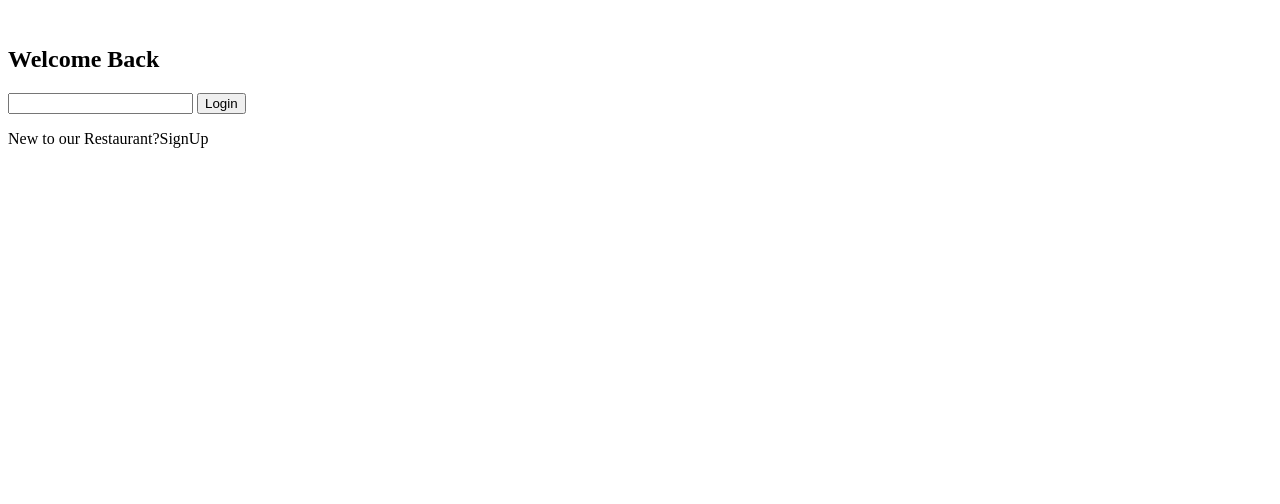
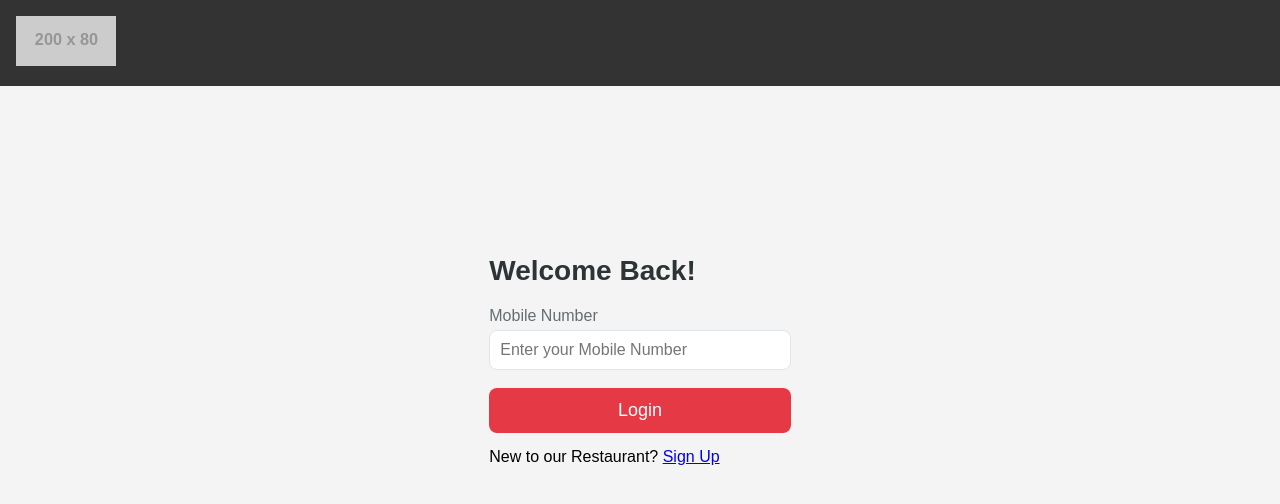
Before and after one commit to poojammokashi/restaurant-app, a plain HTML site: page login.html in a window 1280 px wide. Drawn offline with Linux system fonts and the light colour scheme; placeholder pictures from the web are drawn by us.

Commit message:
login Page added

```diff
--- a/login.html
+++ b/login.html
@@ -4,30 +4,32 @@
     <meta charset="UTF-8">
     <meta name="viewport" content="width=device-width, initial-scale=1.0">
     <title>Document</title>
+    <link rel="stylesheet" href="index.css">
+    <link rel="stylesheet" href="user-registration.css">
 </head>
 <body>
     <!-- header -->
      <header>
-        <nav>
-            <div>
-                <a href="#"><img src="" alt=""></a>
+        <nav class="navbar">
+            <div class="logo">
+                <a href="index.html"><img src="https://placehold.co/200x80?text=ShopLogo" alt="shop-logo"></a>
             </div>
         </nav>
      </header>
      <!-- form -->
       <div class="form-container">
         <form action="">
-            <h2>Welcome Back</h2>
+            <h2>Welcome Back!</h2>
             <div class="form-group">
-                <label for="mobile-number">
-                    <input type="number" id="mobile-number">
-                </label>
+                <label for="mobile-number">Mobile Number</label>
+                    <input type="number" id="mobile-number" placeholder="Enter your Mobile Number"/>
+
                 <button>
                     Login
                 </button>
             </div>
+            <p>New to our Restaurant? <a href="sign-up.html">Sign Up</a></p>
         </form>
-        <p>New to our Restaurant?SignUp</p>
-      </div>
+    </div>
 </body>
 </html>
--- /dev/null
+++ b/user-registration.css
@@ -0,0 +1,84 @@
+*{
+    margin: 0;
+    padding: 0;
+    box-sizing: border-box;
+    font-family: 'Arial', sans-serif;
+}
+
+/* full height container to center content */
+
+body{
+    height: 100vh;
+    display: flex;
+    flex-direction: column;
+}
+
+.form-container{
+    height: calc(100vh - 80px);
+    display: flex;
+    justify-content: center;
+    align-items: center;
+}
+
+/* Login form styling */
+
+.login-form{
+    background-color: #ffffff;
+    width: 100%;
+    max-width: 400px;
+    padding: 40px;
+    border-radius: 12px;
+    box-shadow: 0 8px 15px rgba(0, 0, 0, 0.1);
+    text-align: center;
+}
+
+h2{
+    margin-bottom: 20px;
+    color: #2d3436;
+    font-size: 28px;
+    font-weight: 600;
+}
+
+.form-group{
+    margin-bottom: 15px;
+    text-align: left;
+}
+
+label{
+    display: block;
+    margin-bottom: 5px;
+    font-weight: 500;
+    color: #636e72;
+}
+
+input{
+    width: 100%;
+    padding: 10px;
+    border: 1px solid #dfe6e9;
+    border-radius: 8px;
+    outline: none;
+    font-size: 16px;
+    margin-bottom: 8px;
+    transition: 0.3s ease-in-out;
+}
+
+.otp-form{
+    background-color: #fff;
+    padding: 20px;
+    border-radius: 8px;
+    /* box-shadow: ; */
+    text-align: center;
+}
+
+button {
+    width: 100%;
+    padding: 12px;
+    background-color: #e63946;
+    color: #ffffff;
+    border: none;
+    border-radius: 8px;
+    font-size: 18px;
+    cursor: pointer;
+    transition: 0.3s ease;
+    margin-top: 10px;
+}
```
Also changed, not shown: index.html (+6 -6 lines), otpVerification.html (added, +30 -0 lines), signUp.html (added, +33 -0 lines), index.css (line endings or trailing spaces).
